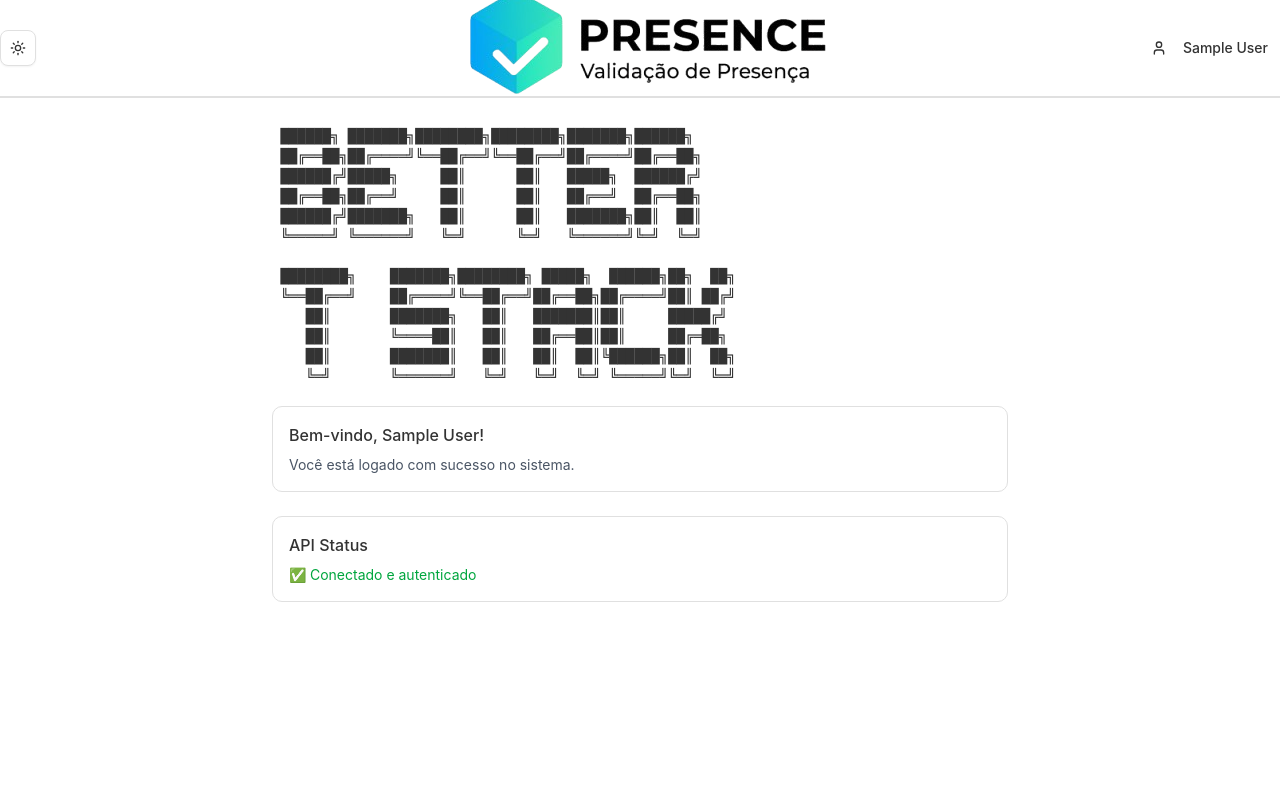
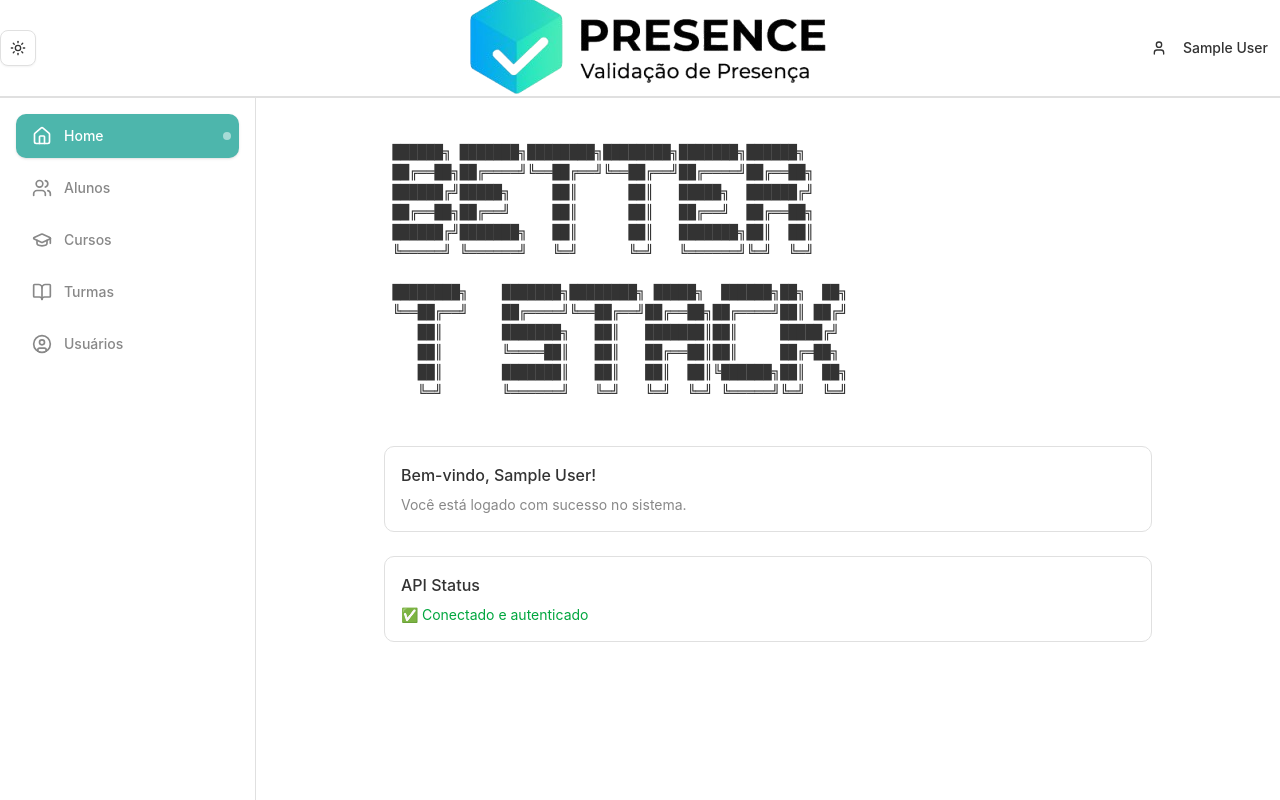
Before and after one commit to CarHSMig/Presence-FRONT, a Next.js app in the folder apps/web/: page / in a window 1280 px wide. Built offline with nearby package versions, Linux system fonts and the light colour scheme; sample sign-in values are in the browser's storage.

Commit message:
implementação do sidebar

```diff
--- /dev/null
+++ b/apps/web/src/app/alunos/page.tsx
@@ -0,0 +1,19 @@
+"use client";
+
+import ProtectedRoute from "@/components/ProtectedRoute";
+import AuthenticatedLayout from "@/components/authenticated-layout";
+
+export default function AlunosPage() {
+	return (
+		<ProtectedRoute>
+			<AuthenticatedLayout className="p-6">
+				<div className="container mx-auto max-w-6xl">
+					<h1 className="text-3xl font-bold mb-6">Alunos</h1>
+					<p className="text-muted-foreground">
+						Página de alunos em desenvolvimento...
+					</p>
+				</div>
+			</AuthenticatedLayout>
+		</ProtectedRoute>
+	);
+}
--- /dev/null
+++ b/apps/web/src/app/cursos/page.tsx
@@ -0,0 +1,19 @@
+"use client";
+
+import ProtectedRoute from "@/components/ProtectedRoute";
+import AuthenticatedLayout from "@/components/authenticated-layout";
+
+export default function CursosPage() {
+	return (
+		<ProtectedRoute>
+			<AuthenticatedLayout className="p-6">
+				<div className="container mx-auto max-w-6xl">
+					<h1 className="text-3xl font-bold mb-6">Cursos</h1>
+					<p className="text-muted-foreground">
+						Página de cursos em desenvolvimento...
+					</p>
+				</div>
+			</AuthenticatedLayout>
+		</ProtectedRoute>
+	);
+}
--- /dev/null
+++ b/apps/web/src/app/eventos/page.tsx
@@ -0,0 +1,19 @@
+"use client";
+
+import ProtectedRoute from "@/components/ProtectedRoute";
+import AuthenticatedLayout from "@/components/authenticated-layout";
+
+export default function EventosPage() {
+	return (
+		<ProtectedRoute>
+			<AuthenticatedLayout className="p-6">
+				<div className="container mx-auto max-w-6xl">
+					<h1 className="text-3xl font-bold mb-6">Eventos</h1>
+					<p className="text-muted-foreground">
+						Página de eventos em desenvolvimento...
+					</p>
+				</div>
+			</AuthenticatedLayout>
+		</ProtectedRoute>
+	);
+}
--- a/apps/web/src/app/layout.tsx
+++ b/apps/web/src/app/layout.tsx
@@ -30,9 +30,7 @@
 				className={`${geistSans.variable} ${geistMono.variable} antialiased`}
 			>
 				<Providers>
-					<div className="grid grid-rows-[auto_1fr] h-svh">
-						{children}
-					</div>
+					{children}
 				</Providers>
 			</body>
 		</html>
--- a/apps/web/src/app/page.tsx
+++ b/apps/web/src/app/page.tsx
@@ -2,7 +2,7 @@
 
 import ProtectedRoute from "@/components/ProtectedRoute";
 import { useAuth } from "@/contexts/AuthContext";
-import Header from "@/components/header";
+import AuthenticatedLayout from "@/components/authenticated-layout";
 
 const TITLE_TEXT = `
  ██████╗ ███████╗████████╗████████╗███████╗██████╗
@@ -25,13 +25,13 @@
 
 	return (
 		<ProtectedRoute>
-			<Header />
-			<div className="container mx-auto max-w-3xl px-4 py-2">
+			<AuthenticatedLayout className="p-6">
+				<div className="container mx-auto max-w-3xl">
 					<pre className="overflow-x-auto font-mono text-sm">{TITLE_TEXT}</pre>
-				<div className="grid gap-6">
+					<div className="grid gap-6 mt-6">
 						<section className="rounded-lg border p-4">
 							<h2 className="mb-2 font-medium">Bem-vindo, {user?.name}!</h2>
-						<p className="text-sm text-gray-600 dark:text-gray-400">
+							<p className="text-sm text-muted-foreground">
 								Você está logado com sucesso no sistema.
 							</p>
 						</section>
@@ -43,6 +43,7 @@
 						</section>
 					</div>
 				</div>
+			</AuthenticatedLayout>
 		</ProtectedRoute>
 	);
 }
--- /dev/null
+++ b/apps/web/src/app/turmas/page.tsx
@@ -0,0 +1,19 @@
+"use client";
+
+import ProtectedRoute from "@/components/ProtectedRoute";
+import AuthenticatedLayout from "@/components/authenticated-layout";
+
+export default function TurmasPage() {
+	return (
+		<ProtectedRoute>
+			<AuthenticatedLayout className="p-6">
+				<div className="container mx-auto max-w-6xl">
+					<h1 className="text-3xl font-bold mb-6">Turmas</h1>
+					<p className="text-muted-foreground">
+						Página de turmas em desenvolvimento...
+					</p>
+				</div>
+			</AuthenticatedLayout>
+		</ProtectedRoute>
+	);
+}
--- /dev/null
+++ b/apps/web/src/app/usuarios/page.tsx
@@ -0,0 +1,19 @@
+"use client";
+
+import ProtectedRoute from "@/components/ProtectedRoute";
+import AuthenticatedLayout from "@/components/authenticated-layout";
+
+export default function UsuariosPage() {
+	return (
+		<ProtectedRoute>
+			<AuthenticatedLayout className="p-6">
+				<div className="container mx-auto max-w-6xl">
+					<h1 className="text-3xl font-bold mb-6">Usuários</h1>
+					<p className="text-muted-foreground">
+						Página de usuários em desenvolvimento...
+					</p>
+				</div>
+			</AuthenticatedLayout>
+		</ProtectedRoute>
+	);
+}
--- /dev/null
+++ b/apps/web/src/components/authenticated-layout.tsx
@@ -0,0 +1,32 @@
+"use client";
+
+import Header from "@/components/header";
+import Sidebar from "@/components/sidebar";
+import { cn } from "@/lib/utils";
+
+interface AuthenticatedLayoutProps {
+	children: React.ReactNode;
+	className?: string;
+}
+
+export default function AuthenticatedLayout({
+	children,
+	className,
+}: AuthenticatedLayoutProps) {
+	return (
+		<div className="flex flex-col h-screen overflow-hidden">
+			<Header />
+			<div className="flex flex-1 overflow-hidden">
+				<Sidebar />
+				<main
+					className={cn(
+						"flex-1 overflow-y-auto bg-background transition-colors",
+						className
+					)}
+				>
+					{children}
+				</main>
+			</div>
+		</div>
+	);
+}
--- /dev/null
+++ b/apps/web/src/components/sidebar.tsx
@@ -0,0 +1,80 @@
+"use client";
+
+import Link from "next/link";
+import { usePathname } from "next/navigation";
+import {
+	Home,
+	Calendar,
+	Users,
+	GraduationCap,
+	BookOpen,
+	UserCircle,
+} from "lucide-react";
+import { cn } from "@/lib/utils";
+
+const navigationItems = [
+	{
+		name: "Home",
+		href: "/",
+		icon: Home,
+	},
+	{
+		name: "Alunos",
+		href: "/alunos",
+		icon: Users,
+	},
+	{
+		name: "Cursos",
+		href: "/cursos",
+		icon: GraduationCap,
+	},
+	{
+		name: "Turmas",
+		href: "/turmas",
+		icon: BookOpen,
+	},
+	{
+		name: "Usuários",
+		href: "/usuarios",
+		icon: UserCircle,
+	},
+];
+
+export default function Sidebar() {
+	const pathname = usePathname();
+
+	return (
+		<aside className="w-64 min-h-screen bg-card border-r border-border">
+			<nav className="p-4 space-y-2">
+				{navigationItems.map((item) => {
+					const isActive = pathname === item.href;
+					const Icon = item.icon;
+
+					return (
+						<Link
+							key={item.name}
+							href={item.href as any}
+							className={cn(
+								"flex items-center gap-3 px-4 py-3 text-sm font-medium rounded-lg transition-all duration-200 group relative",
+								isActive
+									? "bg-primary text-primary-foreground shadow-sm"
+									: "text-muted-foreground hover:bg-accent hover:text-accent-foreground"
+							)}
+						>
+							<Icon
+								className={cn(
+									"h-5 w-5 transition-transform group-hover:scale-110",
+									isActive && "text-primary-foreground"
+								)}
+							/>
+							<span className="flex-1">{item.name}</span>
+							{isActive && (
+								<div className="absolute right-2 w-2 h-2 rounded-full bg-primary-foreground/50" />
+							)}
+						</Link>
+					);
+				})}
+			</nav>
+		</aside>
+	);
+}
```
Lines whose indentation alone changed are shown as unchanged.
